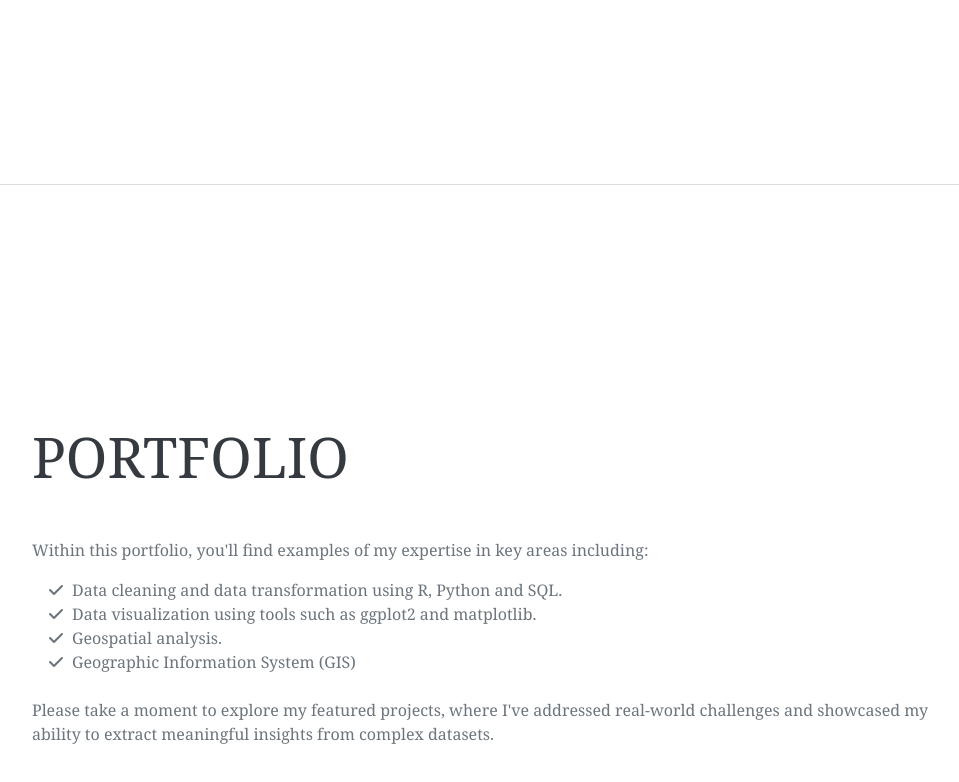
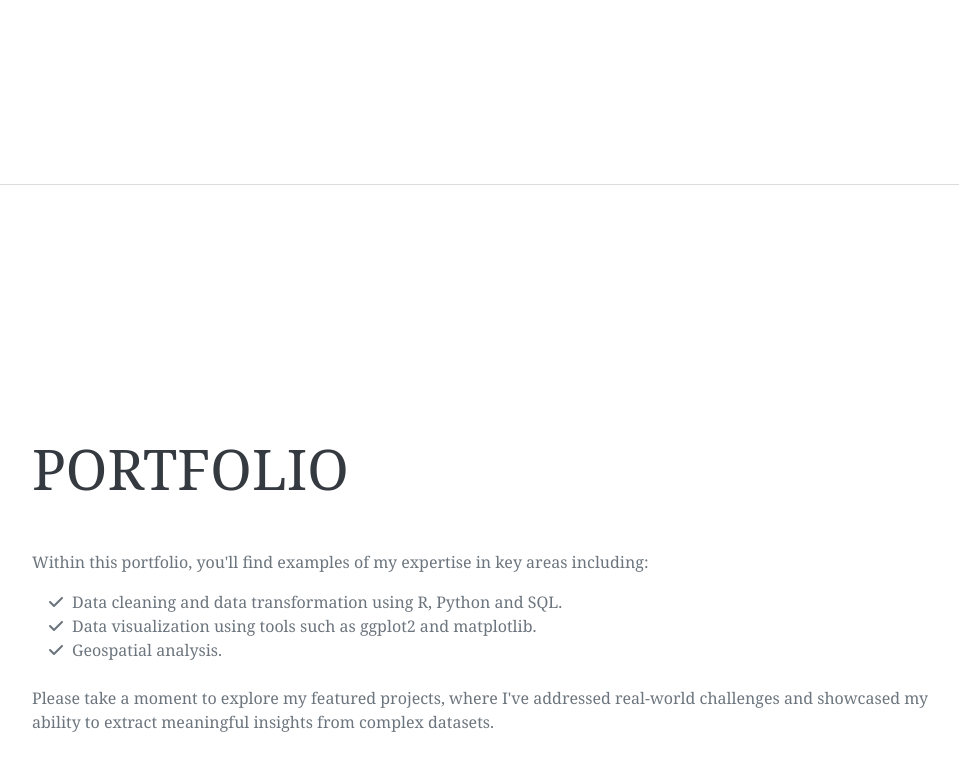
Before and after one commit to floresjorge/JorgeFloresResume, a plain HTML site: page index.html in a window 1280 px wide. Shown: the part 3552-4334 px from the top of the page, without its empty margins (288-1247 px from the left). Drawn offline with nearby package versions, Linux system fonts and the light colour scheme; a web font is replaced by a local one.

Commit message:
Update index.html

```diff
--- a/index.html
+++ b/index.html
@@ -228,10 +228,6 @@
                             <span class="fa-li"><i class="fas fa-check"></i></span>
                             Geospatial analysis.
                         </li>
-                        <li>
-                            <span class="fa-li"><i class="fas fa-check"></i></span>
-                            Geographic Information System (GIS)
-                        </li>
                     </ul>
                     <br>
                     <p class="mb-0">Please take a moment to explore my featured projects, where I've addressed real-world challenges and showcased my ability to extract meaningful insights from complex datasets.</p>
```
